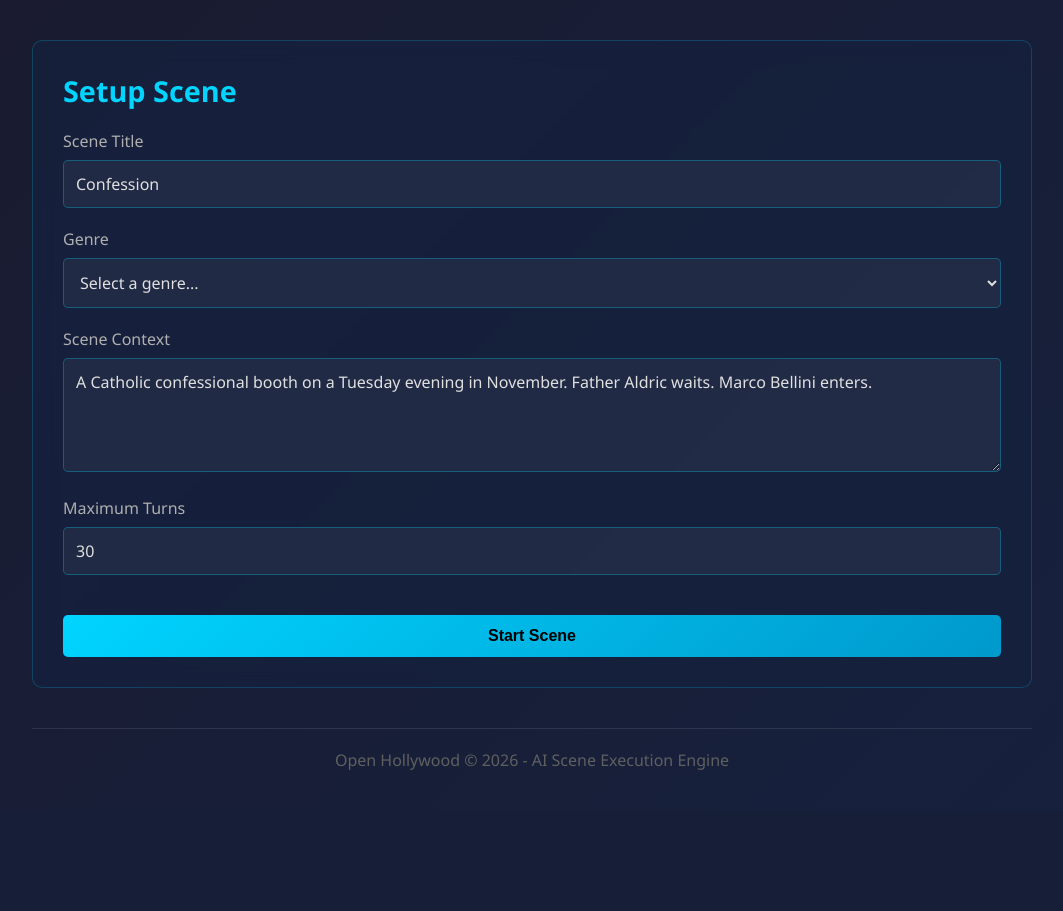
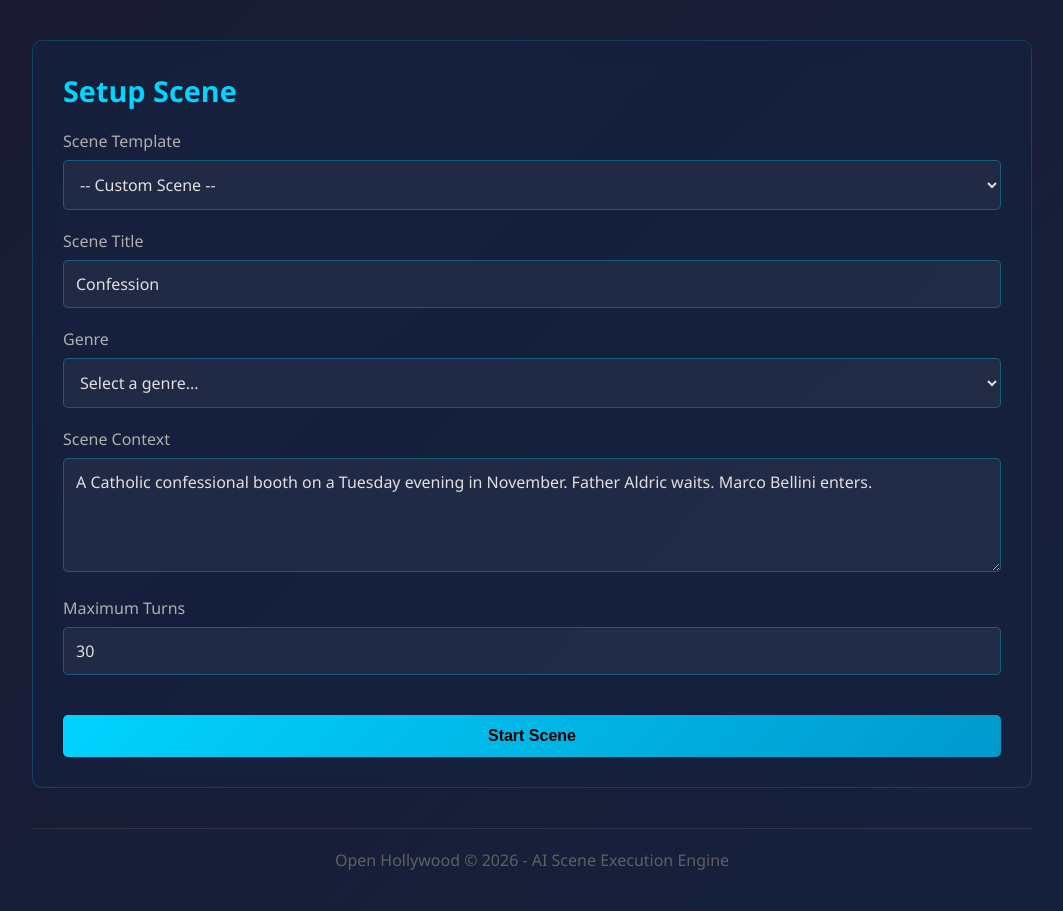
Before and after one commit to sasadjukic/openHollywood, a FastAPI app: page / in a window 1280 px wide. Shown: the part 151-1062 px from the top of the page, without its empty margins (108-1171 px from the left). Before the commit the page ends 921 px from the top, so only its background shows below. Run offline with FastAPI, Linux system fonts and the light colour scheme.

Commit message:
fix: improved display during dialogue

```diff
--- a/templates/index.html
+++ b/templates/index.html
@@ -19,6 +19,14 @@
                 <h2>Setup Scene</h2>
 
                 <form id="sceneForm">
+                    <div class="form-group">
+                        <label for="templateSelect">Scene Template</label>
+                        <select id="templateSelect">
+                            <option value="custom">-- Custom Scene --</option>
+                            <!-- Templates will be loaded here -->
+                        </select>
+                    </div>
+
                     <div class="form-group">
                         <label for="sceneTitle">Scene Title</label>
                         <input type="text" id="sceneTitle" placeholder="e.g., Confession" required value="Confession">
```
